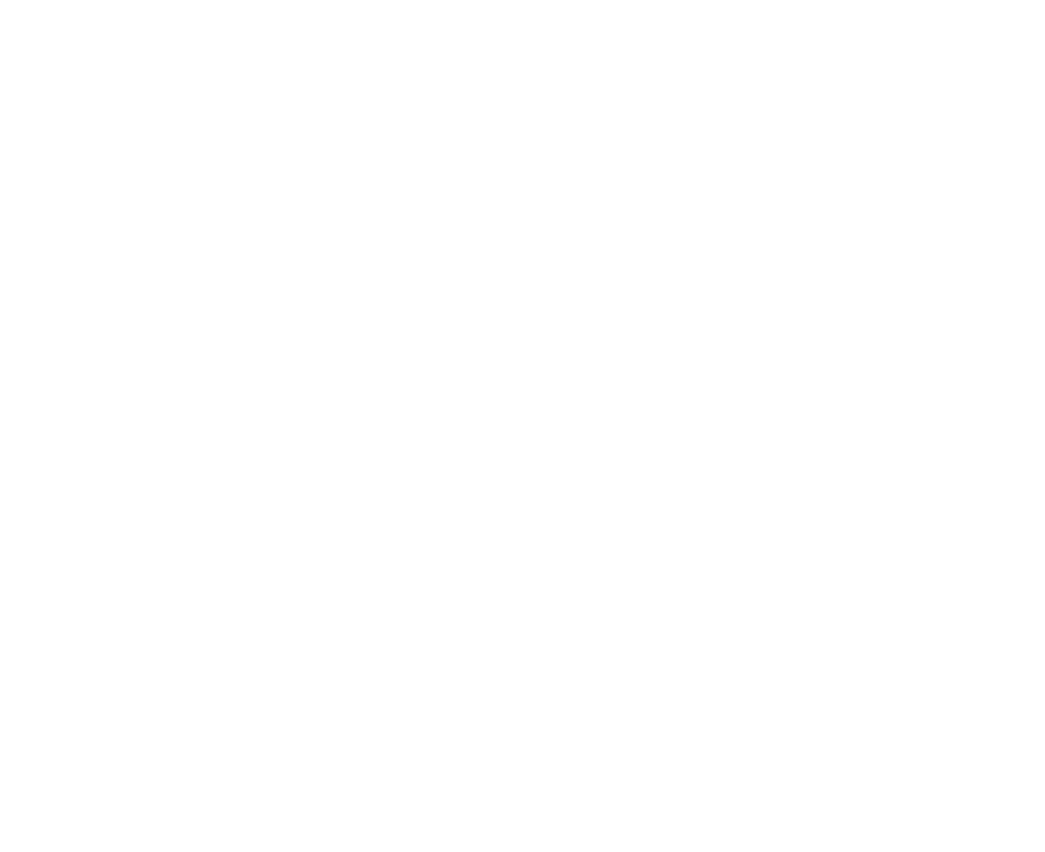
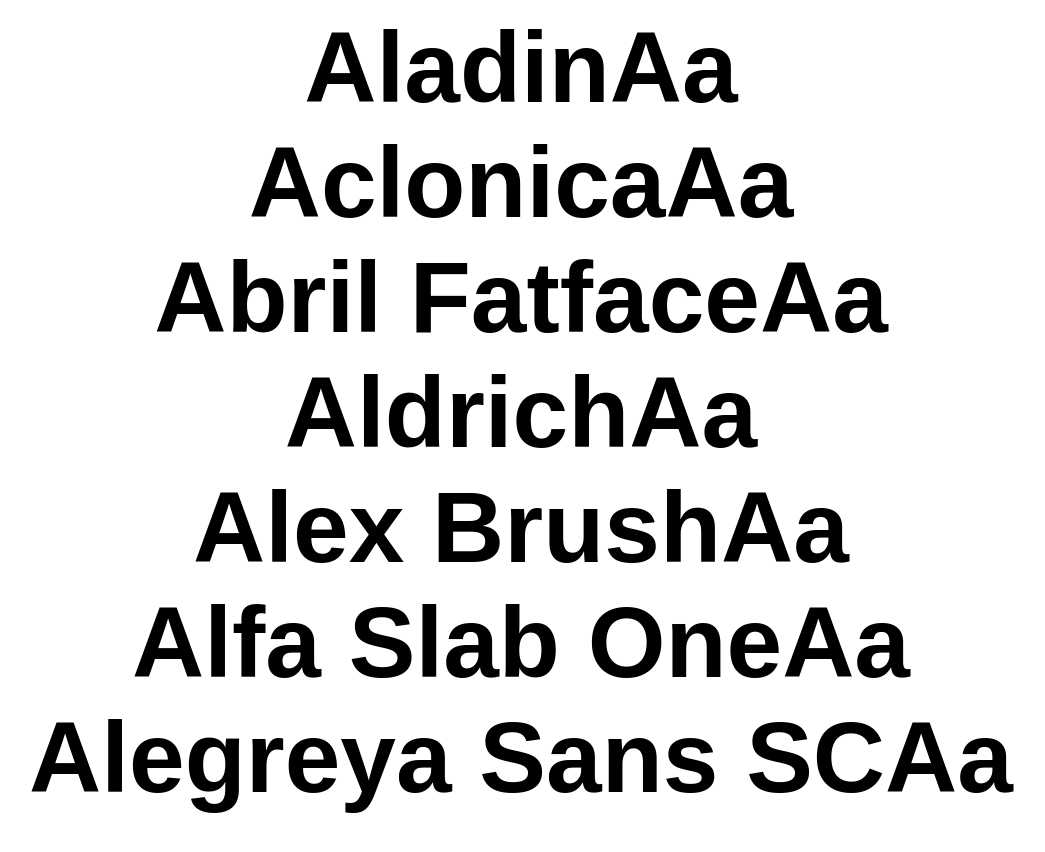
Before and after one commit to thinkful-ei17/abraham-vernon-switch, a React (Create React App) app: page / in a window 1280 px wide. Shown: the part 420-1272 px from the top of the page, without its empty margins (139-1184 px from the left). Before the commit the page ends 800 px from the top, so only its background shows below. Built offline with nearby package versions, Linux system fonts and the light colour scheme.

Commit message:
Add font and item components

```diff
--- a/src/display.js
+++ b/src/display.js
@@ -1,5 +1,6 @@
 import React from 'react';
 import './display.css';
+import Item from './item';
 
 export default class Display extends React.Component{
   constructor(props){
@@ -11,6 +12,10 @@
   render(){
     return (<div className="display-message">
       <p>{this.state.message}</p>
-    </div>);
+      <div className="swticher">
+        <Item />
+      </div>
+    </div>
+    );
   }
 }
--- /dev/null
+++ b/src/font.js
@@ -0,0 +1,16 @@
+import React from 'react';
+
+export default class Font extends React.Component {
+  constructor(props){
+    super(props);
+  }
+
+  render() {
+    return (
+      <div>
+        <span>{this.props.message}</span>
+        <span>Aa</span>
+      </div>
+    );
+  }
+}
--- /dev/null
+++ b/src/item.js
@@ -0,0 +1,30 @@
+import React from 'react';
+import Font from './font';
+
+export default class Item extends React.Component {
+  constructor(props){
+    super(props);
+    this.state ={
+      fonts: [
+        { name: 'Akronim'},
+        { name:  'Aladin'},
+        { name:  'Aclonica'},
+        { name:  'Abril Fatface'},
+        { name:  'Aldrich' },
+        { name:  'Alex Brush' },
+        { name:  'Alfa Slab One' },
+        { name: 'Alegreya Sans SC'}
+      ]
+    };
+  }
+  render() {
+    const fonts = this.state.fonts.map(f => <Font message={f.name} />);
+    return (
+      <div>
+        <ul>
+          {fonts}
+        </ul>
+      </div>
+    );
+  }
+}
```
